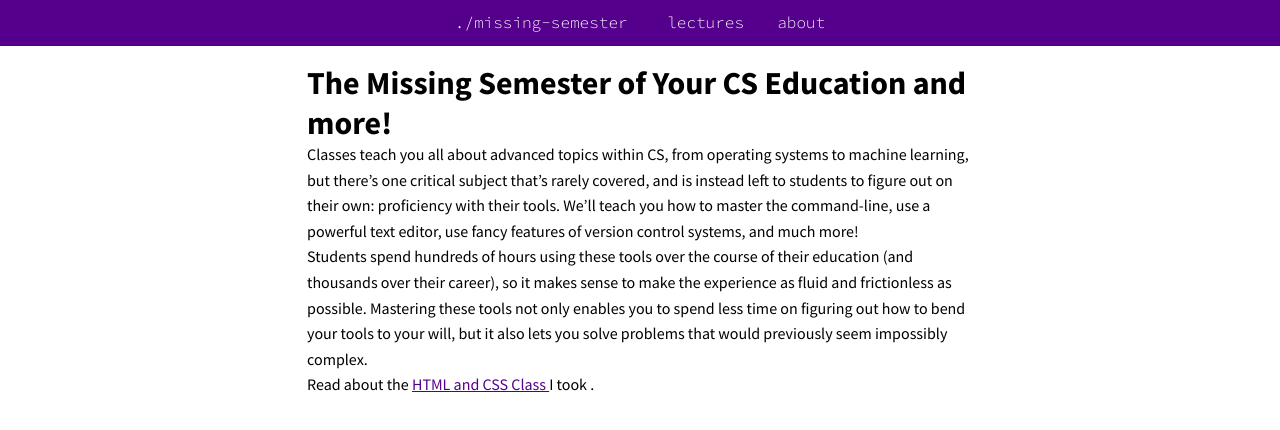
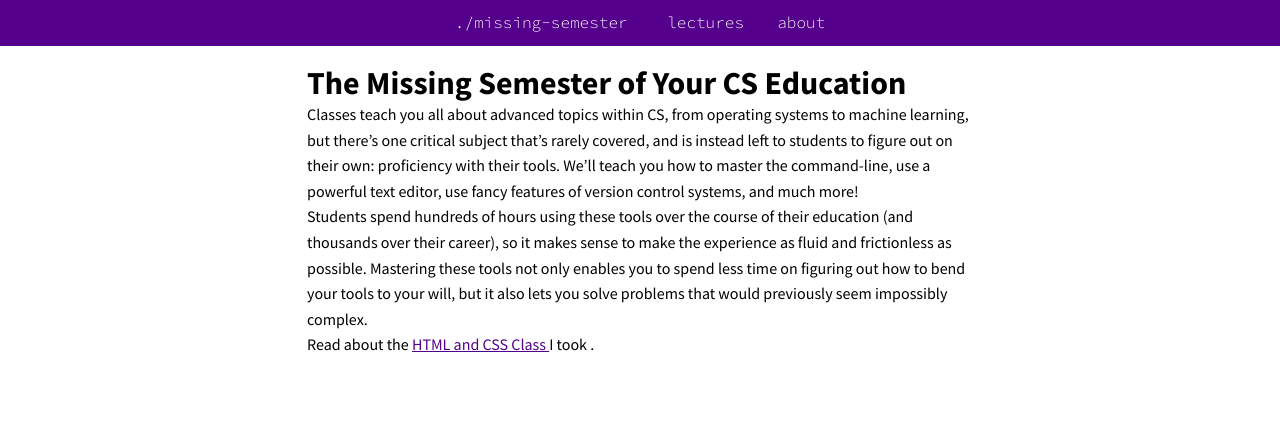
Before and after one commit to shaminmv/DADA, a plain HTML site: page index.html in a window 1280 px wide. Drawn offline with Linux system fonts and the light colour scheme.

Commit message:
revert back changes

```diff
--- a/index.html
+++ b/index.html
@@ -25,7 +25,7 @@
     </header>
 
     <main>
-      <h1>The Missing Semester of Your CS Education and more!</h1>
+      <h1>The Missing Semester of Your CS Education</h1>
 
       <p>
         Classes teach you all about advanced topics within CS, from operating
```
